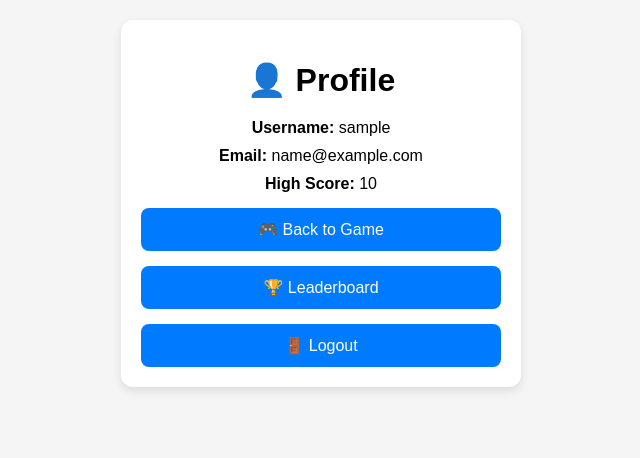
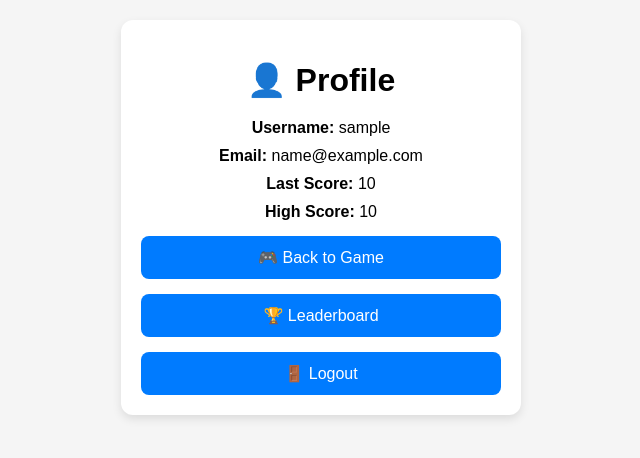
Before and after one commit to joshray7/NigeriaMapGame, a Flask app: page /profile in a window 1280 px wide. Shown: the top 458 px of the page, without its empty margins (319-959 px from the left). Run offline with Flask 3, Linux system fonts and the light colour scheme; a user stored in the database is signed in; tables that the repository leaves empty hold one stand-in row (values such as "Sample post"); some libraries are stand-ins or nearby versions.

Commit message:
fixed bugs on profile

```diff
--- a/app.py
+++ b/app.py
@@ -63,7 +63,7 @@ class Progress(db.Model):
     user_id = db.Column(db.Integer, db.ForeignKey("user.id"))
     guessed_states = db.Column(db.Text, default="[]")
     high_score = db.Column(db.Integer, default=0)
-
+    last_score = db.Column(db.Integer, default=0)
 
 # ==========================
 # SAFE DB INIT
@@ -164,6 +164,7 @@ def game():
 
 # ---------- SAVE ----------
 @app.route("/save_progress", methods=["POST"])
+@csrf.exempt  # Exempting CSRF for this API endpoint since it's called via JS fetch
 def save_progress():
     if "user_id" not in session:
         return jsonify({"error": "Not logged in"}), 403
@@ -171,21 +172,28 @@ def save_progress():
     data = request.get_json() or {}
     guessed_states = data.get("guessed_states", [])
 
+    print("SAVE PROGRESS CALLED")           # ✅ add this
+    print("guessed_states:", guessed_states) # ✅ add this
+
     progress = Progress.query.filter_by(user_id=session["user_id"]).first()
 
     if not progress:
-        progress = Progress(user_id=session["user_id"], guessed_states="[]", high_score=0)
+        progress = Progress(user_id=session["user_id"], guessed_states="[]", high_score=0, last_score=0)
         db.session.add(progress)
 
-    # Always update guessed states and high score for all users
     progress.guessed_states = json.dumps(guessed_states or [])
     score = len(guessed_states)
+
+    print("score:", score)                   # ✅ add this
+    print("current high_score:", progress.high_score) # ✅ add this
+
     if score > progress.high_score:
         progress.high_score = score
+    progress.last_score = score
 
     db.session.commit()
+    print("DB committed successfully")       # ✅ add this
     return jsonify({"status": "ok"})
-
 
 # ---------- LEADERBOARD ----------
 @app.route("/leaderboard")
@@ -220,7 +228,8 @@ def profile():
             "profile.html",
             username=user.username,
             email=user.email,
-            high_score=high_score
+            high_score=high_score,
+            last_score= progress.last_score if progress else 0
         )
 
     except Exception as e:
@@ -254,6 +263,15 @@ def logout():
     session.clear()
     return redirect("/login")
 
+@app.route("/migrate")
+def migrate():
+    try:
+        db.session.execute(text("ALTER TABLE progress ADD COLUMN last_score INTEGER DEFAULT 0"))
+        db.session.commit()
+        return "Migration successful!"
+    except Exception as e:
+        return f"Migration failed: {str(e)}"
+
 
 # ==========================
 # RUN
--- a/templates/profile.html
+++ b/templates/profile.html
@@ -71,7 +71,9 @@
 
         <p class="info"><strong>Username:</strong> <span id="username">{{ username }}</span></p>
         <p class="info"><strong>Email:</strong> <span id="email">{{ email }}</span></p>
+        <p class="info"><strong>Last Score:</strong> <span id="last_score">{{ last_score }}</span></p>
         <p class="info"><strong>High Score:</strong> <span id="score">{{ high_score }}</span></p>
+
 
         <a href="/game" class="btn">🎮 Back to Game</a>
         <a href="/leaderboard" class="btn">🏆 Leaderboard</a>
```
Also changed, not shown: static/game.js (+13 -4 lines), instance/local.db.
